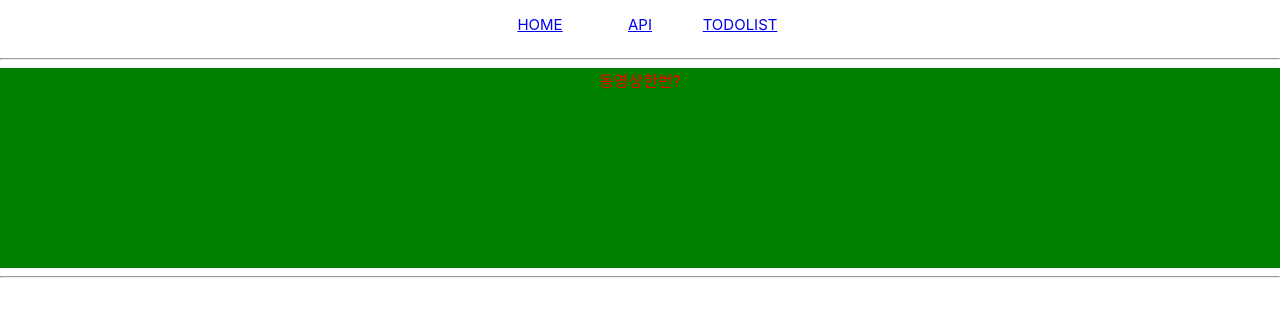
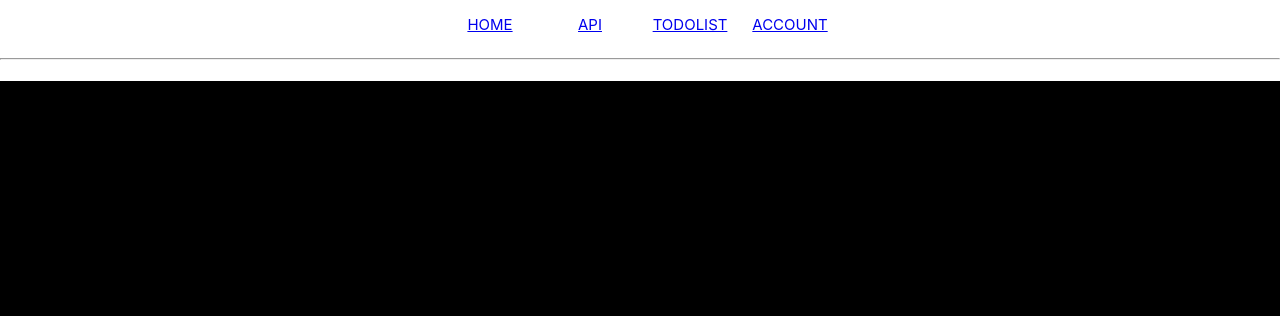
Before and after one commit to yangrake0820/yanglog, a React (Create React App) app: page /account in a window 1280 px wide. Shown: the top 316 px of the page. Built offline with nearby package versions, Linux system fonts and the light colour scheme.

Commit message:
전진하자!

```diff
--- a/src/App.js
+++ b/src/App.js
@@ -1,24 +1,24 @@
-import React from 'react';
-import { Route, Link } from 'react-router-dom';
+import React, { useEffect } from 'react';
+import { Route } from 'react-router-dom';
 import Api from './components/api/Api';
 import TodoList from './components/todoLIst/TodoList';
 import Home from './components/home/Home';
 import Parameter from './components/parameter/Prameter';
 import Menu from './components/menu/Menu';
+import Account from './components/account/Account';
 
 function App() {
     return (
         <div className="all">
             <Menu />
             <hr />
-            <div style={{ height: '200px', width: '100%', textAlign: 'center', color: 'red', background: 'green' }}>
-                동영상한번?
-            </div>
-            <hr />
+
+            {/* ROUTE 모음 */}
             <Route path="/" exact component={Home} />
             <Route path="/api" component={Api} />
             <Route path="/todolist" component={TodoList} />
             <Route path="/parameter/:username" component={Parameter} />
+            <Route path="/account" component={Account} />
         </div>
     );
 }
--- /dev/null
+++ b/src/components/account/Account.js
@@ -0,0 +1,21 @@
+import React from 'react';
+import { createGlobalStyle, ThemeProvider } from 'styled-components';
+
+const GlobalStyle = createGlobalStyle`
+    div .test {
+        background-color: black;
+        height: 100vh;
+    }
+`;
+
+const Account = () => {
+    return (
+        <div className="test">
+            <GlobalStyle />
+            <h1>가계부</h1>
+            <p>이곳은 가계부 곧 보여드리죠</p>
+        </div>
+    );
+};
+
+export default Account;
--- a/src/components/home/Home.js
+++ b/src/components/home/Home.js
@@ -1,8 +1,23 @@
 import React from 'react';
 
+const checkUrl = () => {
+    var link = document.location.href;
+    if (link === 'http://localhost:3002/yanglog/') {
+        return true;
+    } else {
+        return false;
+    }
+};
+
 const Home = () => {
+    let test = checkUrl();
     return (
         <div>
+            {test && (
+                <div style={{ height: '200px', width: '100%', textAlign: 'center', color: 'red', background: 'green' }}>
+                    동영상한번?
+                </div>
+            )}
             <h1>홈</h1>
             <p>이곳은 홈이에요, 가장 먼저 보여지는 페이지죠</p>
         </div>
--- a/src/components/menu/Menu.js
+++ b/src/components/menu/Menu.js
@@ -15,6 +15,9 @@ const Menu = () => {
                 <li>
                     <Link to="/todolist">TODOLIST</Link>
                 </li>
+                <li>
+                    <Link to="/account">ACCOUNT</Link>
+                </li>
             </ul>
         </div>
     );
```
